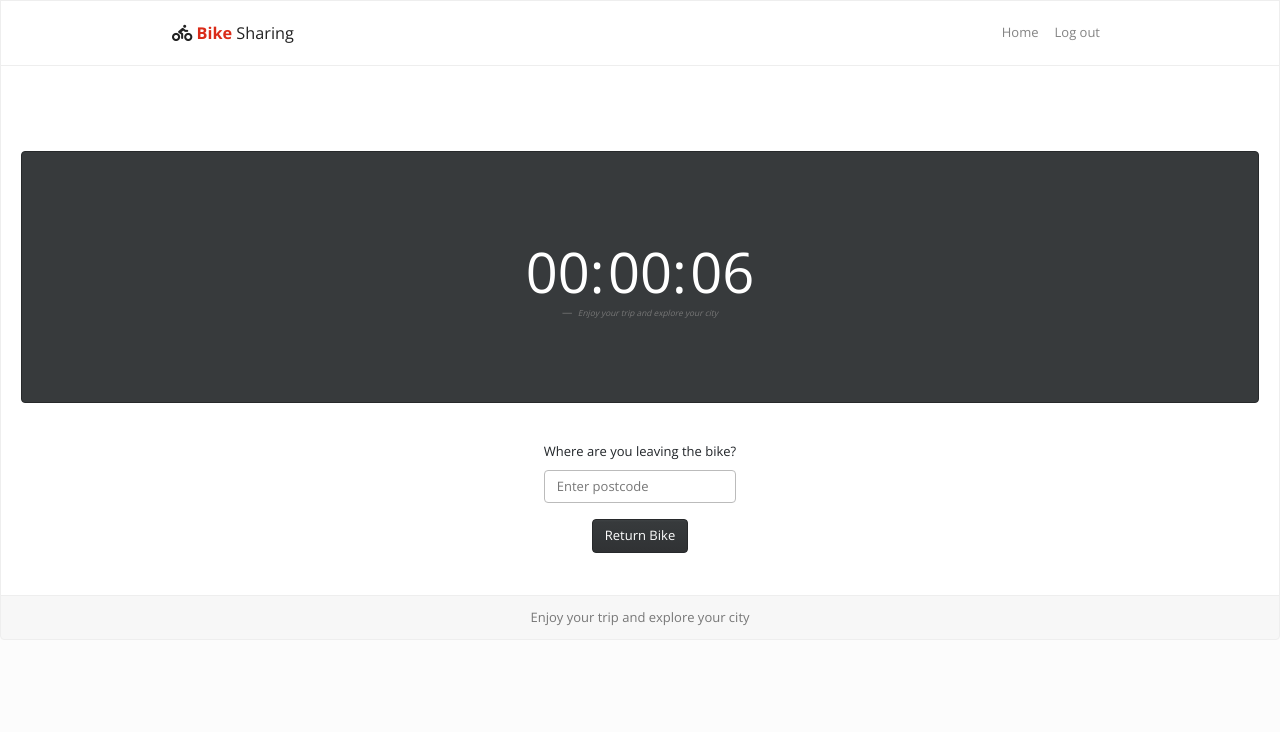
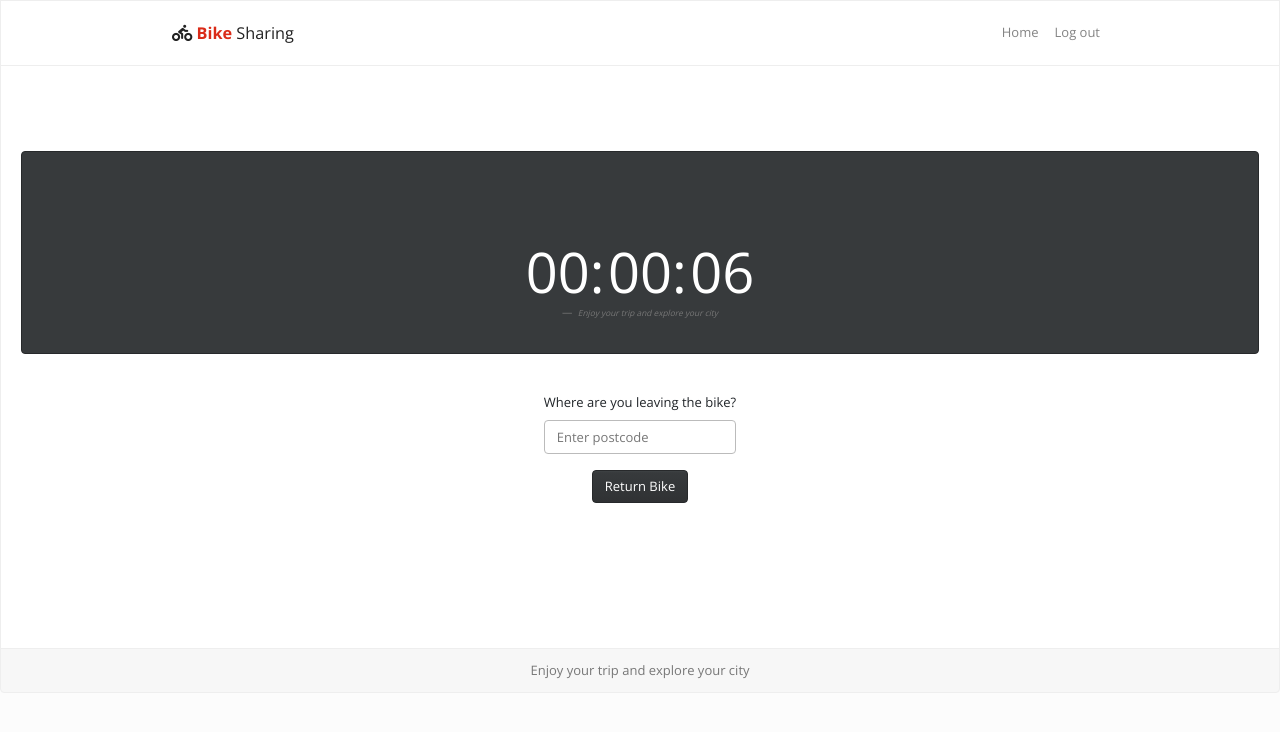
Before and after one commit to EuanMason/BikeShare, a Django app: template bikeshare/templates/bikeshareapp/rent_bike.html in a window 1280 px wide. Shown: the top 732 px of the page. Run offline with Django 3.2, Linux system fonts and the light colour scheme; the template is opened without the code that fills it: values that come from a table or form of the project are taken from there, others are empty; data comes from the database, SQL or seed files in the repository; some libraries are stand-ins or nearby versions.

Commit message:
Change css property on rent view

```diff
--- a/bikeshare/templates/bikeshareapp/rent_bike.html
+++ b/bikeshare/templates/bikeshareapp/rent_bike.html
@@ -28,7 +28,7 @@
 
     .card {
       padding-top: 80px;
-      height: 80%;
+      /*height: 80%;*/
     }
 
     .card-body {
```
